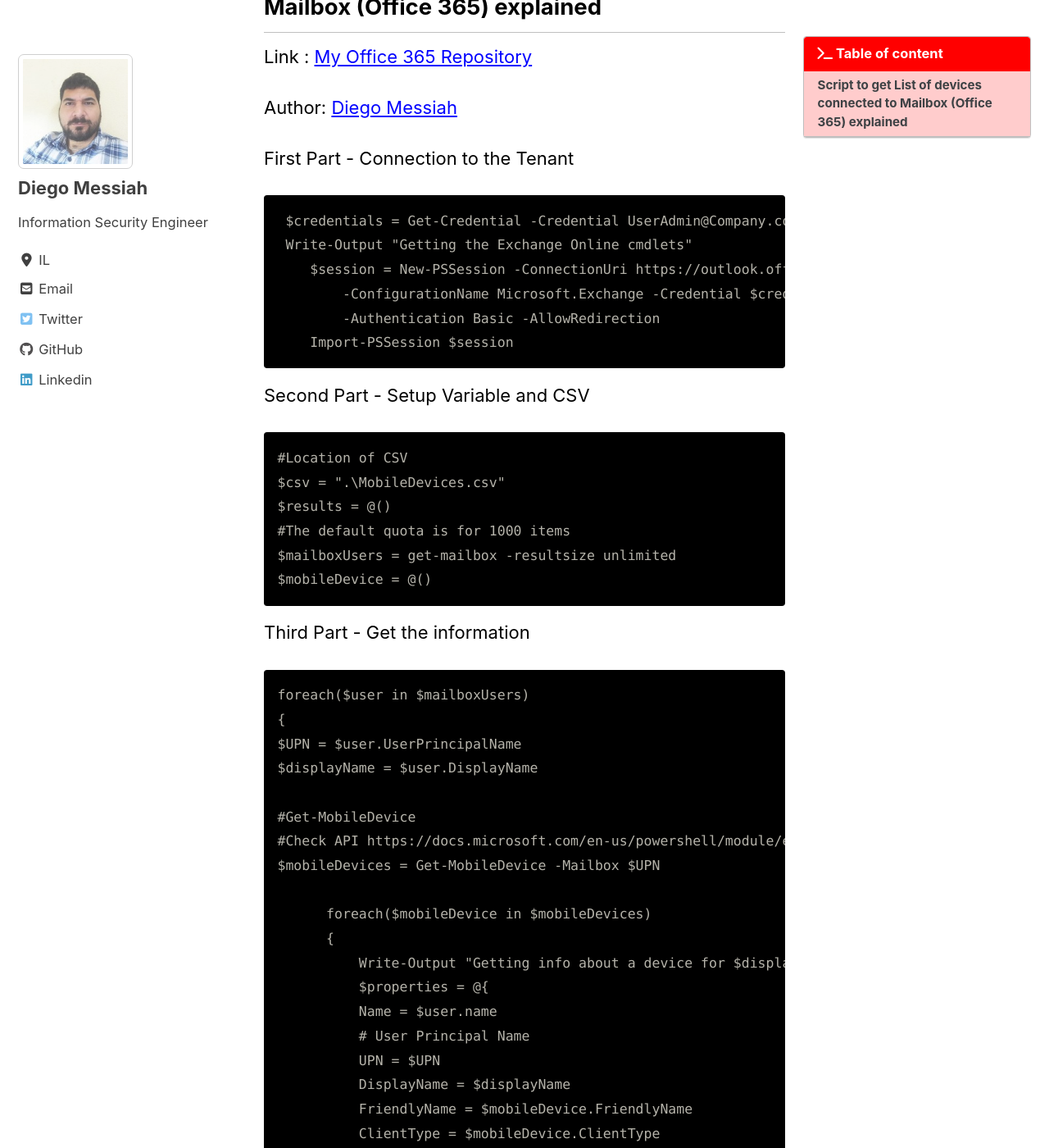
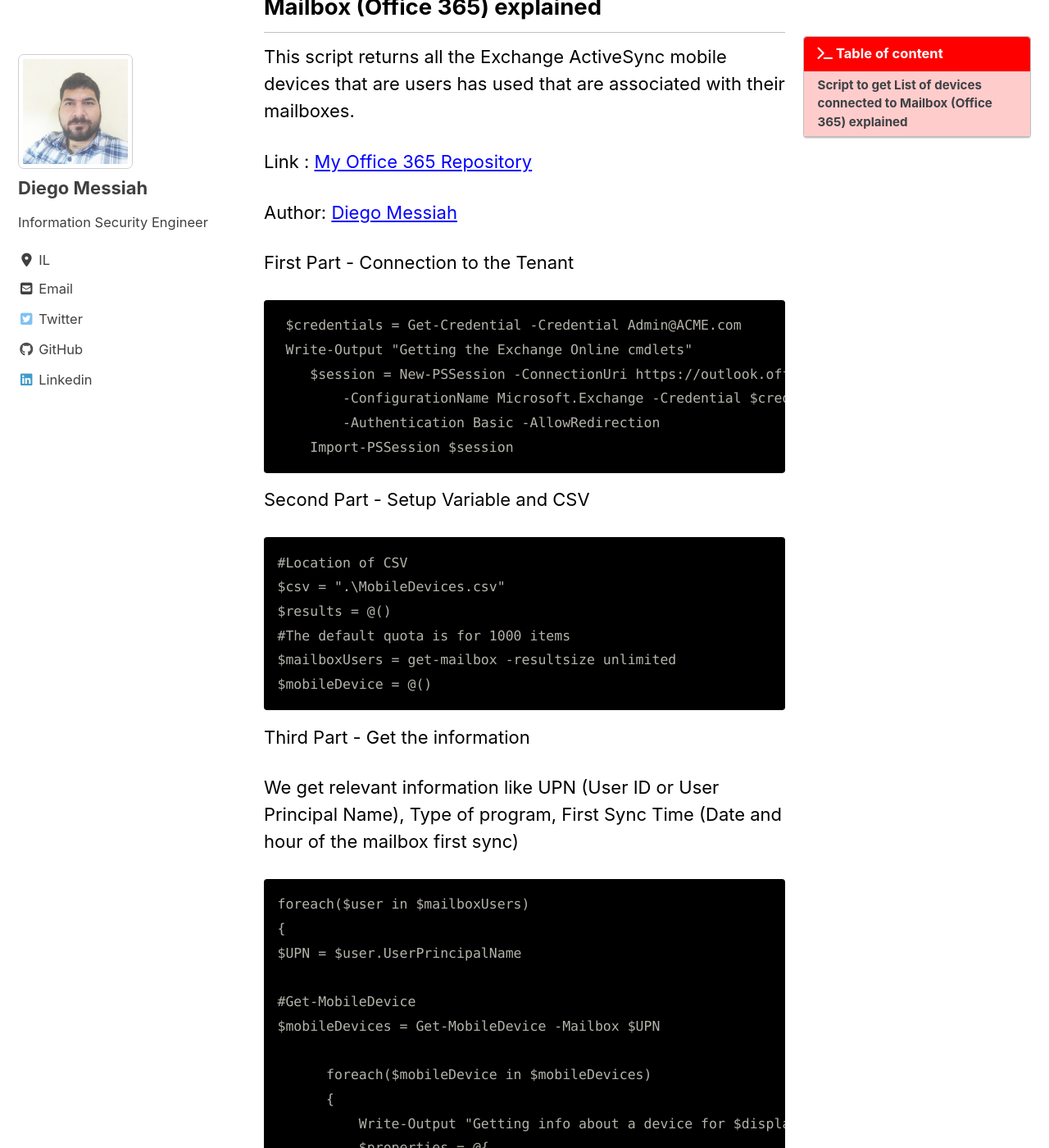
Before and after one commit to diegomessiah/diegomessiah.github.io, a Jekyll site: the page built from _posts/2020/2020-05-05-Explained_List_Devices_Office_365.md, in a window 1280 px wide and 1400 px high, scrolled down 799 px. Shown: the whole window at 82% size. Built offline with Jekyll 4.4.1, drawn with Linux system fonts in a browser that asks for light colours; cached includes are drawn as plain includes; nearby versions of some CDN libraries; comment, search, counter and statistics services are not loaded; some of the changed text lies outside the part shown.

Commit message:
Update 2020-05-05-Explained_List_Devices_Office_365.md

````diff
--- a/_posts/2020/2020-05-05-Explained_List_Devices_Office_365.md
+++ b/_posts/2020/2020-05-05-Explained_List_Devices_Office_365.md
@@ -31,13 +31,15 @@ toc_icon: "terminal"
 
 ## Script to get List of devices connected to Mailbox (Office 365) explained
 
+This script returns all the Exchange ActiveSync mobile devices that are users has used that are associated with their mailboxes.
+
 Link : <a href="https://github.com/diegomessiah/Office_365/blob/master/Device_List_Mobile.ps1" target="_blank">My Office 365 Repository</a>
 
 Author:   <a href="https://github.com/diegomessiah" target="_blank">Diego Messiah</a>
 
 First Part - Connection to the Tenant
 ```
- $credentials = Get-Credential -Credential UserAdmin@Company.com
+ $credentials = Get-Credential -Credential Admin@ACME.com
  Write-Output "Getting the Exchange Online cmdlets"
     $session = New-PSSession -ConnectionUri https://outlook.office365.com/powershell-liveid/ `
         -ConfigurationName Microsoft.Exchange -Credential $credentials `
@@ -56,35 +58,35 @@ $mobileDevice = @()
 
 Third Part - Get the information
 
+We get relevant information like UPN (User ID or User Principal Name), Type of program, First Sync Time (Date and hour of the mailbox first sync)
+
+
 ```
 foreach($user in $mailboxUsers)
 {
 $UPN = $user.UserPrincipalName
-$displayName = $user.DisplayName
 
 #Get-MobileDevice
-#Check API https://docs.microsoft.com/en-us/powershell/module/exchange/get-mobiledevice?view=exchange-ps
 $mobileDevices = Get-MobileDevice -Mailbox $UPN
 
       foreach($mobileDevice in $mobileDevices)
       {
           Write-Output "Getting info about a device for $displayName"
           $properties = @{
+          Write-Output "Getting Name"
           Name = $user.name
-          # User Principal Name
+          UserDisplayName = $mobileDevice.UserDisplayName
           UPN = $UPN
-          DisplayName = $displayName
-          FriendlyName = $mobileDevice.FriendlyName
           ClientType = $mobileDevice.ClientType
-          ClientVersion = $mobileDevice.ClientVersion
-          DeviceId = $mobileDevice.DeviceId
-          DeviceMobileOperator = $mobileDevice.DeviceMobileOperator
           DeviceModel = $mobileDevice.DeviceModel
           DeviceOS = $mobileDevice.DeviceOS
           DeviceTelephoneNumber = $mobileDevice.DeviceTelephoneNumber
-          DeviceType = $mobileDevice.DeviceType
           FirstSyncTime = $mobileDevice.FirstSyncTime
-          UserDisplayName = $mobileDevice.UserDisplayName
+          IsValid = $mobileDevice.IsValid
+          ExchangeObjectId = $mobileDevice.ExchangeObjectId
+          IsManaged = $mobileDevice.IsManaged
+          IsCompliant = $mobileDevice.IsCompliant
+          IsDisabled = $mobileDevice.IsDisabled
           }
           $results += New-Object psobject -Property $properties
       }
@@ -92,7 +94,7 @@ $mobileDevices = Get-MobileDevice -Mailbox $UPN
 ```
 Fourth Part - Order the info
 ```
-$results | Select-Object Name,UPN,FriendlyName,DisplayName,ClientType,ClientVersion,DeviceId,DeviceMobileOperator,DeviceModel,DeviceOS,DeviceTelephoneNumber,DeviceType,FirstSyncTime,UserDisplayName | Export-Csv -notypeinformation -Path $csv
+$results | Select-Object Name,UserDisplayName,UPN,ClientType,DeviceModel,DeviceOS,DeviceTelephoneNumber,FirstSyncTime,IsValid,ExchangeObjectId,IsManaged,IsCompliant,IsDisabledName | Export-Csv -notypeinformation -Path $csv
 ```
 And last but not least - Close the connection
 ```
````
